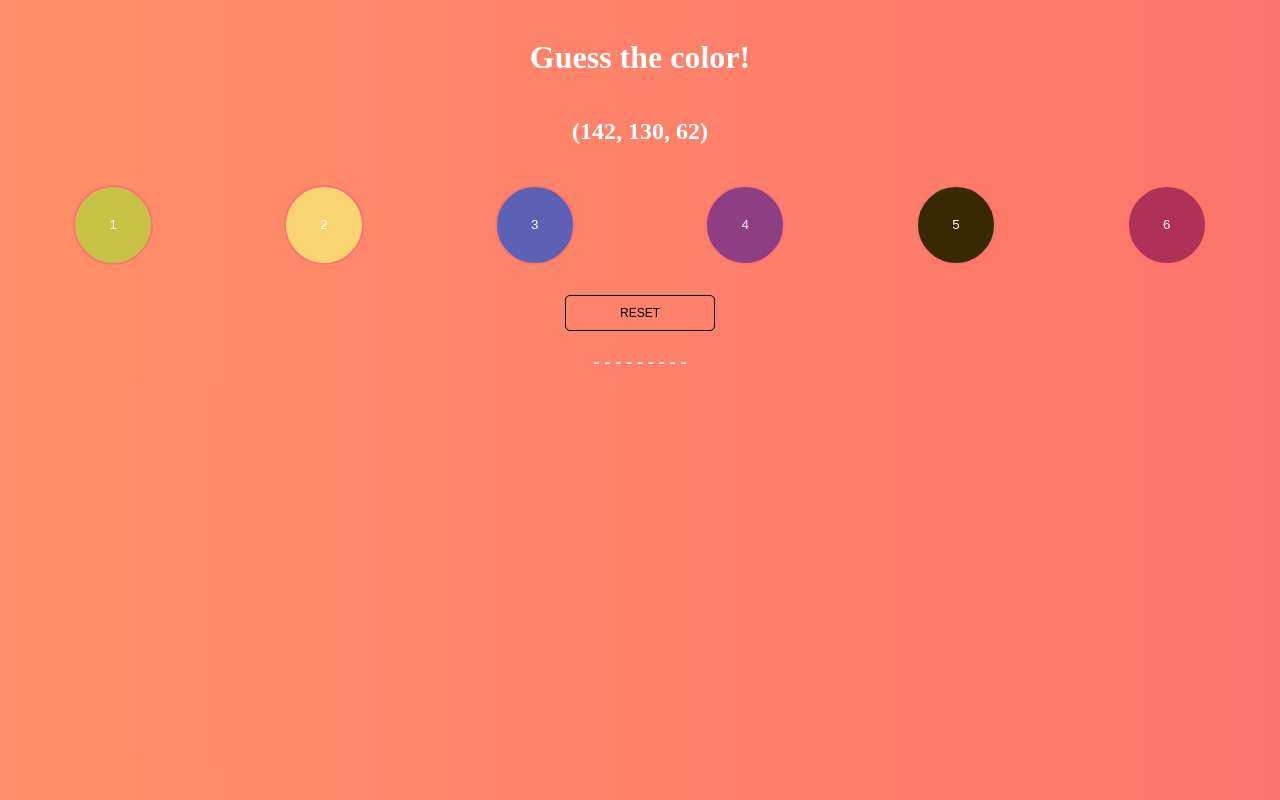
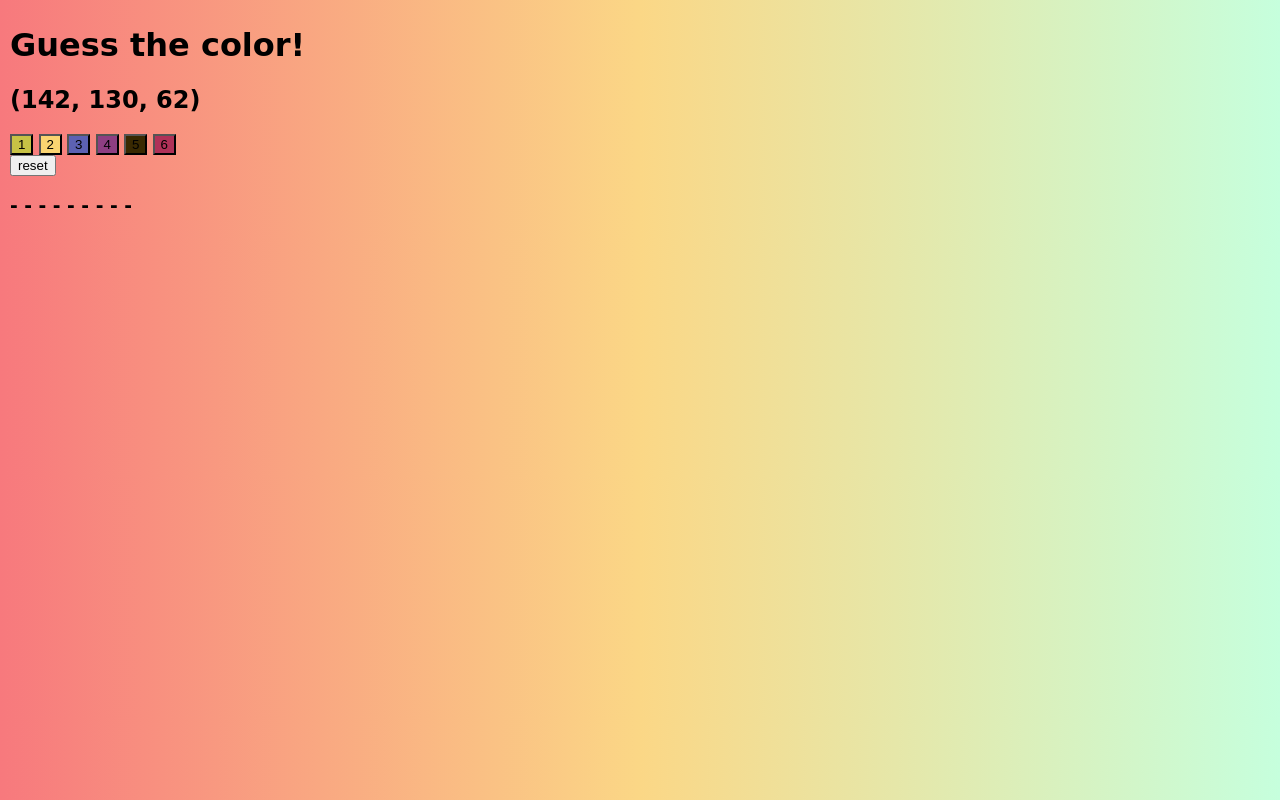
Before and after one commit to frousterz/smash-courage, a website: page src/copy/index.html in a window 1280 px wide. Drawn offline with nearby package versions, Linux system fonts and the light colour scheme; files that its build step writes are made by us from their sources; files whose address does not match are found by name.

```diff
--- a/package.json
+++ b/package.json
@@ -43,5 +43,8 @@
 		"lazypipe": "1.0.1",
 		"lodash.template": ">=4.5.0",
 		"node-sass": "^4.13.1"
+	},
+	"dependencies": {
+		"nouislider": "^14.1.1"
 	}
 }
--- a/src/sass/components/_base.scss
+++ b/src/sass/components/_base.scss
@@ -1,74 +1,10 @@
-/**
- * @section Base Styles
- */
+// Base Styles here
 
 body {
-   background: #fd746c;  /* fallback for old browsers */
-   background: -webkit-linear-gradient(to right, #ff9068, #fd746c);  /* Chrome 10-25, Safari 5.1-6 */
-   background: linear-gradient(to right, #ff9068, #fd746c); /* W3C, IE 10+/ Edge, Firefox 16+, Chrome 26+, Opera 12+, Safari 7+ */
-   color: #fff;
+  padding: 5px 10px;
+  margin: 0;
+  font-family: 'Amatic SC', cursive;
+  background: #C6FFDD;  /* fallback for old browsers */
+  background: -webkit-linear-gradient(to right, #f7797d, #FBD786, #C6FFDD);  /* Chrome 10-25, Safari 5.1-6 */
+  background: linear-gradient(to right, #f7797d, #FBD786, #C6FFDD); /* W3C, IE 10+/ Edge, Firefox 16+, Chrome 26+, Opera 12+, Safari 7+ */
 }
-
-.colorButton {
-   background-color: #ff9068;
-   width: 80px;
-   height: 80px;
-   border: none;
-   border-radius: 50%;
-   box-shadow: none;
-   margin: 10px;
-   border: 2px solid #fd746c;
-   cursor: pointer;
-   color: #fff;
-}
-
-#buttonWrapper{
-   width: 100%;
-   display: flex;
-   flex-wrap: wrap;
-   justify-content: space-around;
-   margin: 0 auto;
-}
-
-h1{
-   text-align: center;
-}
-
-#colourValue{
-   margin: 0 auto;
-   text-align: center;
-}
-
-#answer{
-   margin: 0 auto;
-   text-align: center;
-}
-
-#reset{
-   margin: 0 auto;
-   text-align: center;
-}
-
-#reset-button{
-   padding: 10px;
-   background: none;
-   border: 1px solid #000;
-   margin: 10px;
-   width: 150px;
-   text-transform: uppercase;
-   font-size: 12px;
-   border-radius: 5px;
-}
-
-.content {
-  width: 100%;
-  padding: 10px 0;
-  display: flex;
-  flex-direction: column;
-  justify-content: center;
-  align-items: center;
-
-  &--center {
-    text-align: center;
-  }
-}
--- a/src/sass/components/_clock.scss
+++ /dev/null
@@ -1,20 +0,0 @@
-body {
-  background: #fd746c;  /* fallback for old browsers */
-}
-
-.content {
-    display: flex;
-    flex-direction: column;
-    justify-content: center;
-    align-items: center;
-}
-
-.clock {
-  width: 400px;
-  height: 400px;
-  border-radius: 50%;
-  background: #C9FFBF;  /* fallback for old browsers */
-  background: -webkit-linear-gradient(to right, #FFAFBD, #C9FFBF);  /* Chrome 10-25, Safari 5.1-6 */
-  background: linear-gradient(to right, #FFAFBD, #C9FFBF); /* W3C, IE 10+/ Edge, Firefox 16+, Chrome 26+, Opera 12+, Safari 7+ */
-  border: 3px solid #e74c3c;
-}
--- a/src/sass/game.scss
+++ b/src/sass/game.scss
@@ -1,35 +1,22 @@
-body {
-  padding: 0;
-  margin: 0;
-  font-family: 'Amatic SC', cursive;
-  background: #C6FFDD;  /* fallback for old browsers */
-  background: -webkit-linear-gradient(to right, #f7797d, #FBD786, #C6FFDD);  /* Chrome 10-25, Safari 5.1-6 */
-  background: linear-gradient(to right, #f7797d, #FBD786, #C6FFDD); /* W3C, IE 10+/ Edge, Firefox 16+, Chrome 26+, Opera 12+, Safari 7+ */
+.left-content {
+  min-width: 200px;
+  position: fixed;
+  height: 100vh;
 }
 
-h1 {
-  text-align: center;
-  font-size: 50px;
-  line-height: 1;
-  margin-bottom: 0;
-  color: #fff;
+.main-content {
+  display: flex;
+  flex-direction: column;
+  justify-content: center;
+  align-items: center;
 }
 
-button {
-  width: 100px;
-  height: 35px;
-  border-radius: 5px;
-  border: 1px solid #fff;
-  background-color: rgba(255, 255, 255, 0.2);
-  font-size: 18px;
-  padding: 0;
-  margin: 0;
-  color: #fff;
-  font-weight: bold;
-  font-family: 'Amatic SC', cursive;
-  cursor: pointer;
+.text {
+  display: flex;
+  flex-direction: column;
+  justify-content: flex-end;
+  align-items: flex-end;
 }
-
 
 .score {
   line-height: 1;
@@ -80,6 +67,7 @@
   width: 100%;
   height: 100%;
   transition:all 0.4s;
+  cursor: pointer;
 }
 
 .hole.up .courage {
```
Also changed, not shown: src/copy/clock.html (deleted, +0 -27 lines), src/copy/game.html (+21 -5 lines), src/js/game.js (+5 -7 lines), README.md, dist/clock.html (deleted), dist/css/game.css (deleted), dist/css/game.min.css (deleted), dist/css/main.css (deleted), dist/css/main.min.css (deleted), dist/game.html (deleted), dist/images/courage.png (deleted), dist/images/rocks.png (deleted), dist/index.html (deleted), dist/js/clock.js (deleted), 13 more files, 2 other files.
